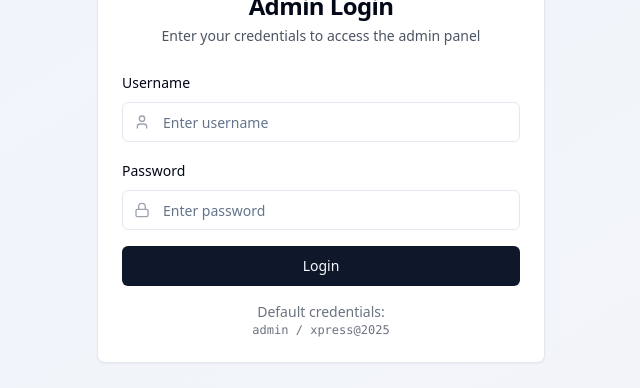
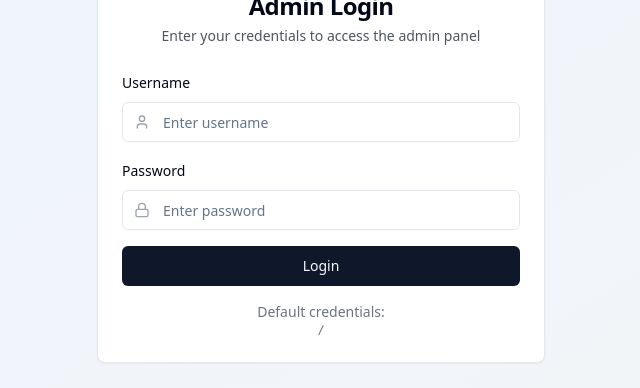
Before and after one commit to venkatesh1545/XpressPrints, a React (Vite) app: page /admin/login in a window 1280 px wide. Shown: the part 274-662 px from the top of the page, without its empty margins (319-959 px from the left). Built offline with nearby package versions, Linux system fonts and the light colour scheme; no server answers.

Commit message:
Update AdminLogin.tsx

```diff
--- a/src/pages/AdminLogin.tsx
+++ b/src/pages/AdminLogin.tsx
@@ -13,9 +13,9 @@ export default function AdminLogin() {
   const [isLoading, setIsLoading] = useState(false);
   const navigate = useNavigate();
 
-  // Admin credentials (In production, store in environment variables)
-  const ADMIN_USERNAME = 'admin';
-  const ADMIN_PASSWORD = 'xpress@2025';
+  // Admin credentials from environment variables
+  const ADMIN_USERNAME = import.meta.env.VITE_ADMIN_USERNAME;
+  const ADMIN_PASSWORD = import.meta.env.VITE_ADMIN_PASSWORD;
 
   const handleLogin = (e: React.FormEvent) => {
     e.preventDefault();
@@ -92,10 +92,13 @@ export default function AdminLogin() {
               {isLoading ? 'Logging in...' : 'Login'}
             </Button>
 
-            <div className="text-center text-sm text-gray-500 mt-4">
-              <p>Default credentials:</p>
-              <p className="font-mono text-xs">admin / xpress@2025</p>
-            </div>
+            {/* Remove or comment out default credentials display in production */}
+            {import.meta.env.DEV && (
+              <div className="text-center text-sm text-gray-500 mt-4">
+                <p>Default credentials:</p>
+                <p className="font-mono text-xs">{ADMIN_USERNAME} / {ADMIN_PASSWORD}</p>
+              </div>
+            )}
           </form>
         </CardContent>
       </Card>
```
